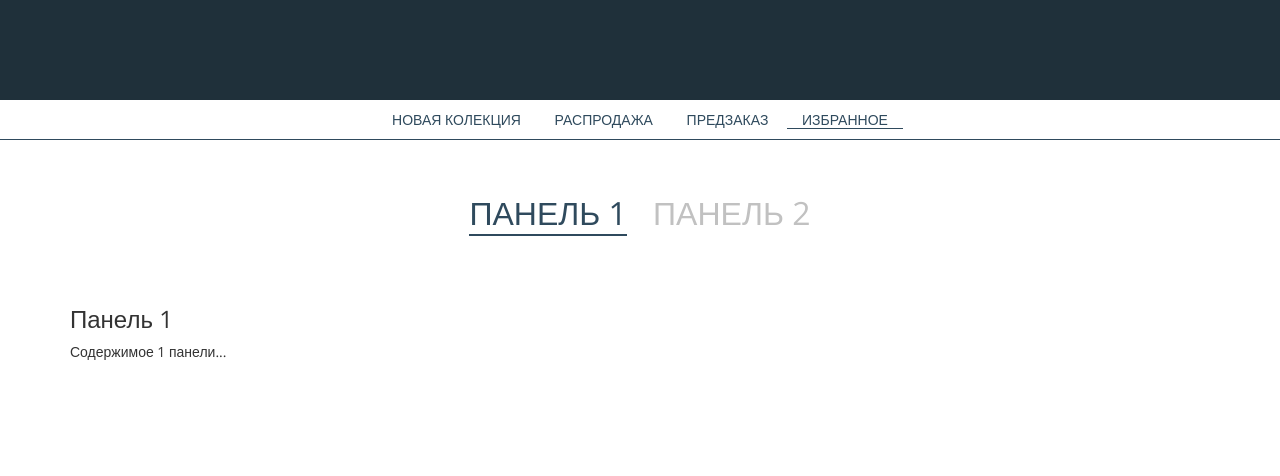
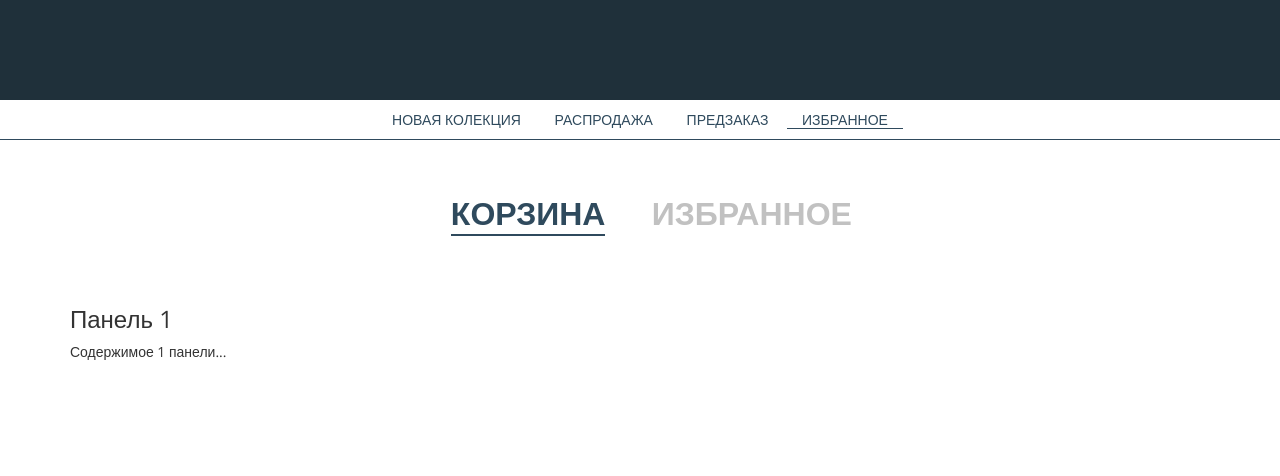
Before and after one commit to Kostyshyn/hoops-views, a web app: file app/shopping-cart.html in a window 1280 px wide. Shown: the top 476 px of the page. Run offline with its HTML, style and script files only (its server is not run), Linux system fonts and the light colour scheme; some libraries are stand-ins or nearby versions.

Commit message:
[+] shopping cart tabs navigation

```diff
--- a/app/css/style.css
+++ b/app/css/style.css
@@ -489,10 +489,11 @@ input[type="radio"]:checked ~ .checkmark:after  {
 }
 .shopping-tabs-nav li {
 	display: inline-block;
-	min-width: 180px;
+	min-width: 220px;
 }
 .shopping-tabs-nav li a {
 	font-size: 32px;
+	font-weight: bold;
 	text-transform: uppercase;
 	color: #c1c1c1;
 	transition: .15s;
--- a/app/shopping-cart.html
+++ b/app/shopping-cart.html
@@ -54,8 +54,8 @@
 			<div class="row">
 				<div class="col-lg-12">
 					<ul  class="shopping-tabs-nav">
-						<li class="active"><a data-toggle="tab" href="#shopping-cart">Панель 1</a></li>
-						<li><a data-toggle="tab" href="#panely2">Панель 2</a></li>
+						<li class="active"><a data-toggle="tab" href="#shopping-cart">Корзина</a></li>
+						<li><a data-toggle="tab" href="#selected-products">Избранное</a></li>
 					</ul>
 
 					<div class="tab-content">
@@ -63,7 +63,7 @@
 							<h3>Панель 1</h3>
 							<p>Содержимое 1 панели...</p>
 						</div>
-						<div id="panely2" class="tab-pane fade">
+						<div id="selected-products" class="tab-pane fade">
 							<h3>Панель 2</h3>
 							<p>Содержимое 2 панели...</p>
 						</div>
```
